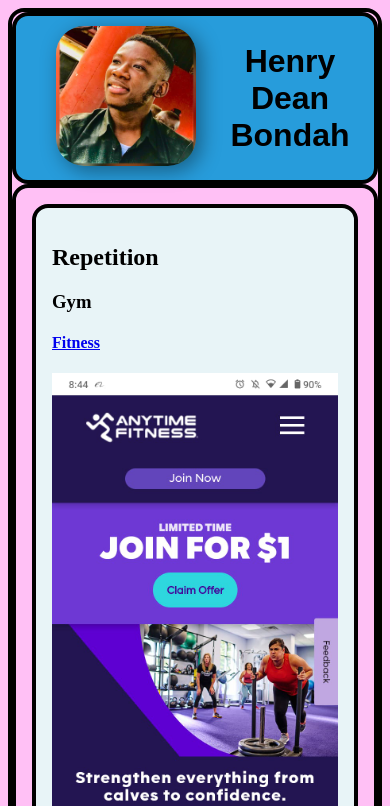
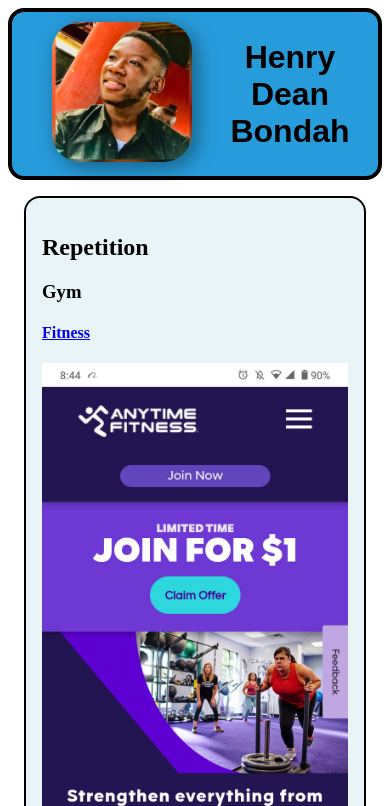
Before and after one commit to HenryBondah/wdd230, a plain HTML site: page lesson2/design-principles.html in a window 390 px wide. Shown: the top 806 px of the page. Drawn offline with Linux system fonts and the light colour scheme.

Commit message:
small screen change

```diff
--- a/lesson2/style/small.css
+++ b/lesson2/style/small.css
@@ -1,7 +1,6 @@
 @media screen and (max-width: 700px){
-    header, footer, body, #container,
-    #section1, #section2, #section3 #section{
-        background-color: rgb(255, 192, 245);
+    header, footer{
+        background-color: rgb(34, 18, 215);
         border: 4px black solid;
         border-radius:1rem;
 
```
